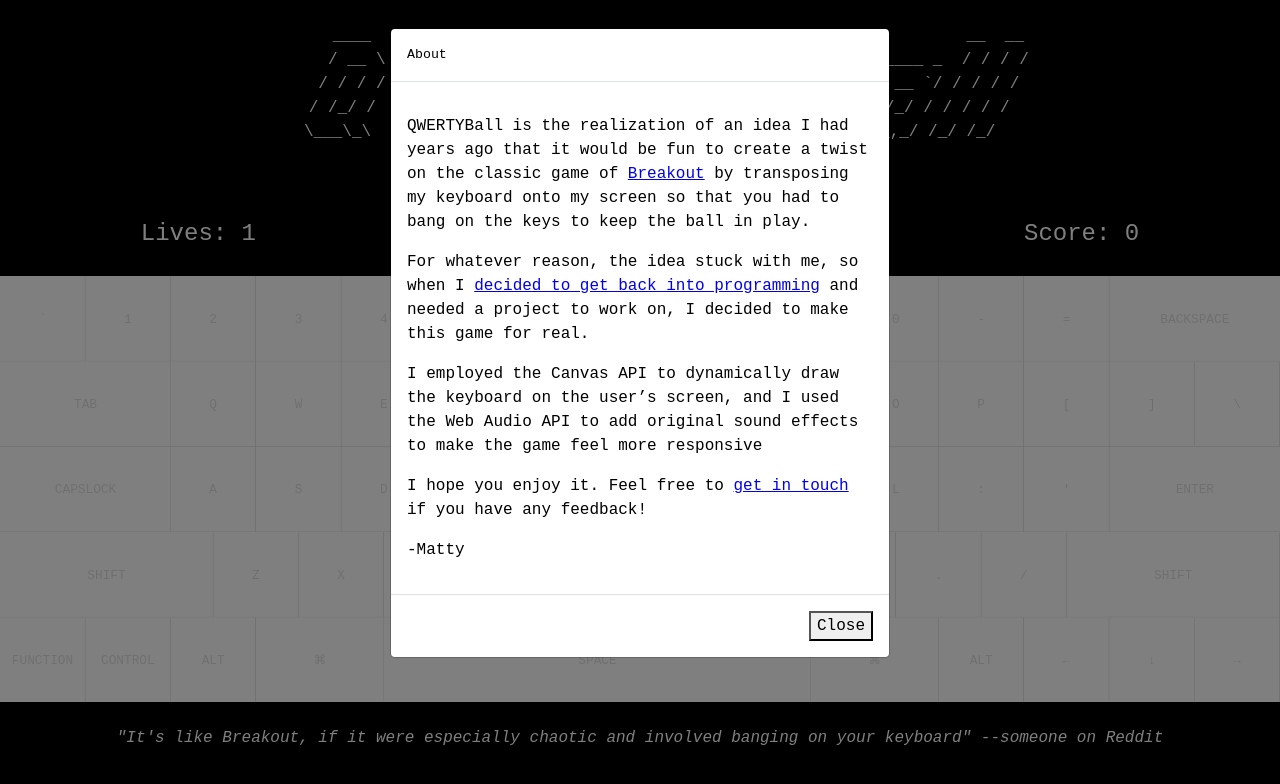
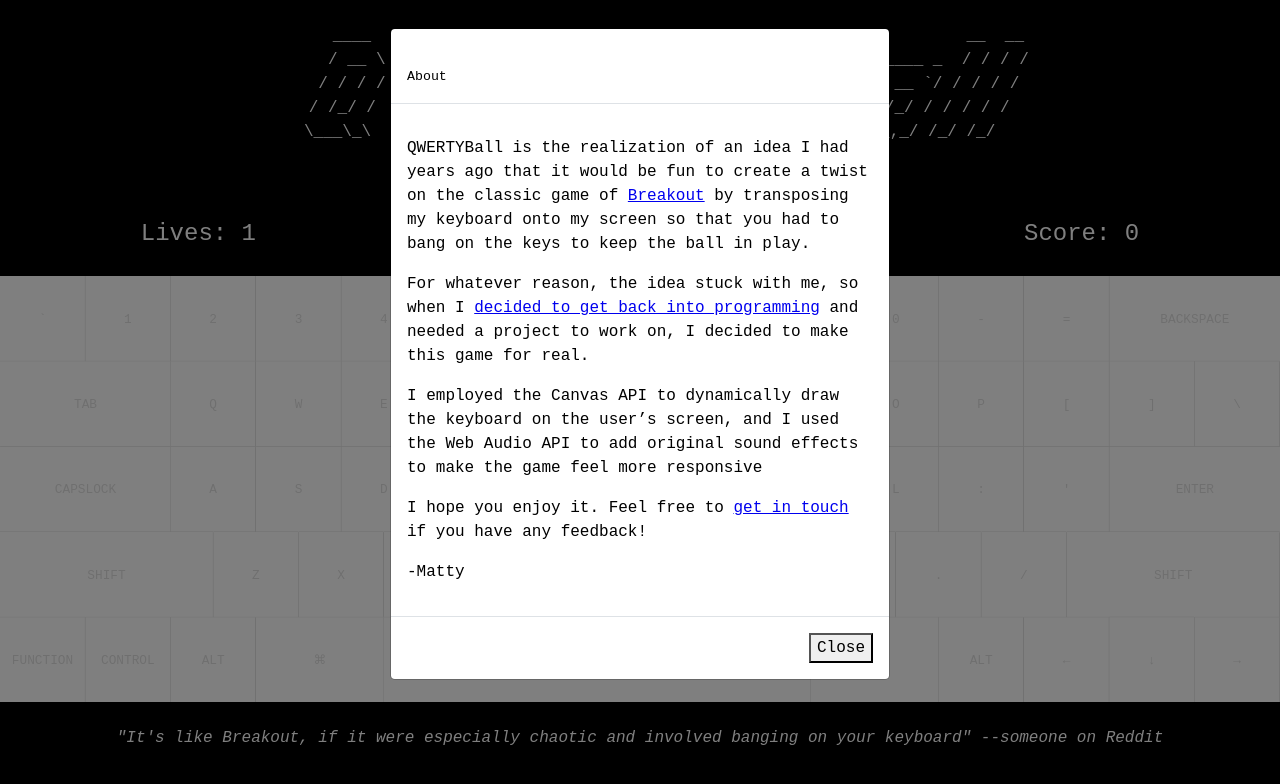
Before and after one commit to mathlete01/frontend_breakout, a website: page app/index.html in a window 1280 px wide. Both pictures are taken after a click on the link "About". Drawn offline with nearby package versions, Linux system fonts and the light colour scheme; no server answers.

```diff
--- a/app/css/myStyles.css
+++ b/app/css/myStyles.css
@@ -25,7 +25,7 @@
 .nav-item:active {
   color: red; }
 
-#modal {
+.modal-item {
   grid-column: span 5;
   grid-row: span 5;
   color: black;
@@ -107,29 +107,12 @@
   -webkit-tap-highlight-color: rgba(0, 0, 0, 0); }
 
 h1,
-.h1,
 h2,
-.h2,
 h3,
-.h3,
 h4,
-.h4,
 h5,
-.h5,
-h6,
-.h6 {
-  margin-top: 0;
-  margin-bottom: 0.5rem;
-  font-weight: 500;
-  line-height: 1.2; }
-
-h1,
-.h1 {
-  font-size: calc(1.375rem + 1.5vw); }
-
-h4,
-.h4 {
-  font-size: calc(1.275rem + 0.3vw); }
+h6 {
+  font-weight: 500; }
 
 .title {
   text-align: center;
@@ -152,7 +135,7 @@
 select,
 optgroup,
 textarea {
-  margin: 0;
+  /* margin: 0; */
   font-family: inherit;
   font-size: inherit;
   line-height: inherit; }
@@ -200,14 +183,9 @@
 
 .modal {
   position: fixed;
-  top: 50;
-  left: 50;
   z-index: 1050;
   display: none;
-  width: 100%;
-  height: 100%;
-  overflow: hidden;
-  outline: 0; }
+  width: 100%; }
 
 .modal-dialog {
   position: relative;
@@ -285,25 +263,3 @@
     min-height: calc(100% - 3.5rem); }
   .modal-sm {
     max-width: 300px; } }
-
-/*
-.flex-grow-1 {
-  flex-grow: 1 !important;
-}
-
-.flex-nowrap {
-  flex-wrap: nowrap !important;
-}
-
-.m-2 {
-  margin: 0.5rem !important;
-}
-
-.ms-auto {
-  margin-left: auto !important;
-}
-
-.text-center {
-  text-align: center !important;
-}
-*/
--- a/app/index.html
+++ b/app/index.html
@@ -12,7 +12,7 @@
     <!-- CSS GRID -->
     <div class="grid-container">
       <!-- Modal -->
-      <div id="modal">
+      <div class="modal-item">
         <div class="modal" tabindex="-1" id="saveModal">
           <div class="modal-dialog">
             <form action="#" class="modal-content">
```
Also changed, not shown: dist/css/myStyles.css, dist/index.html.
